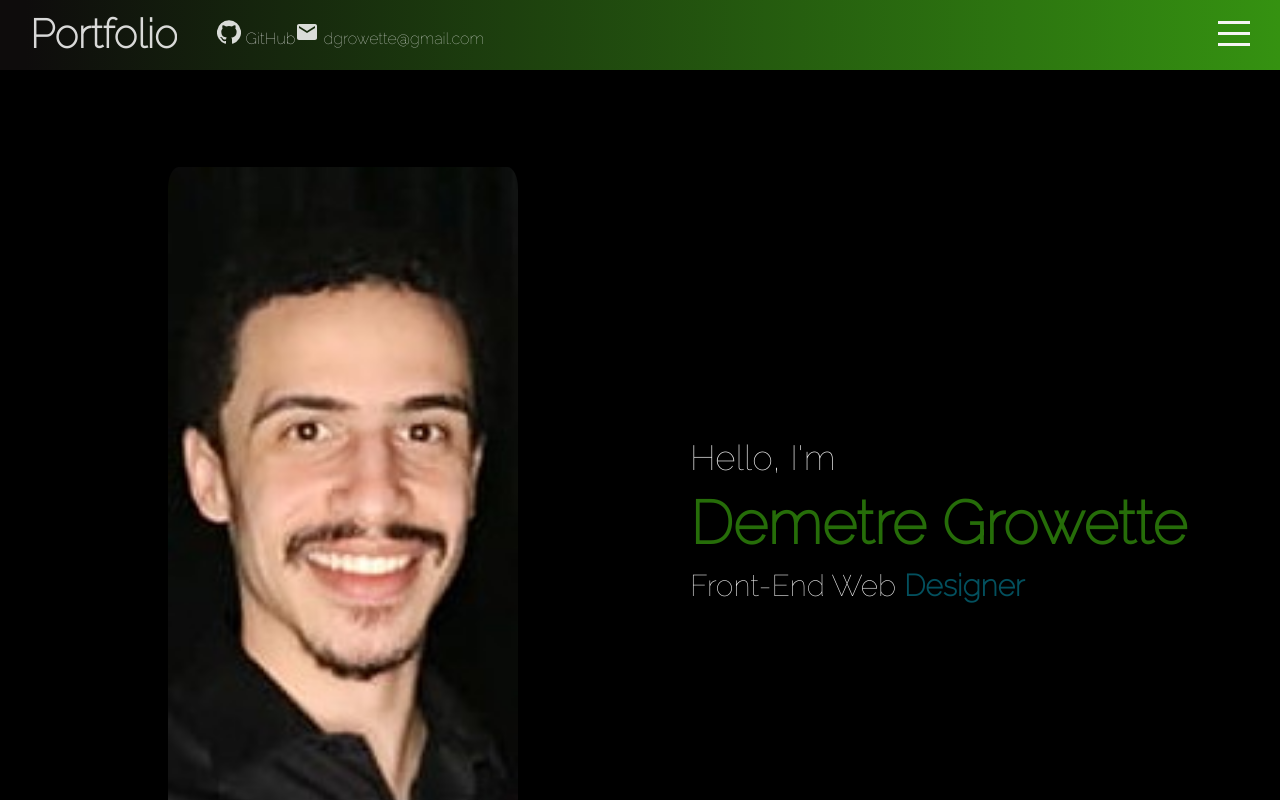
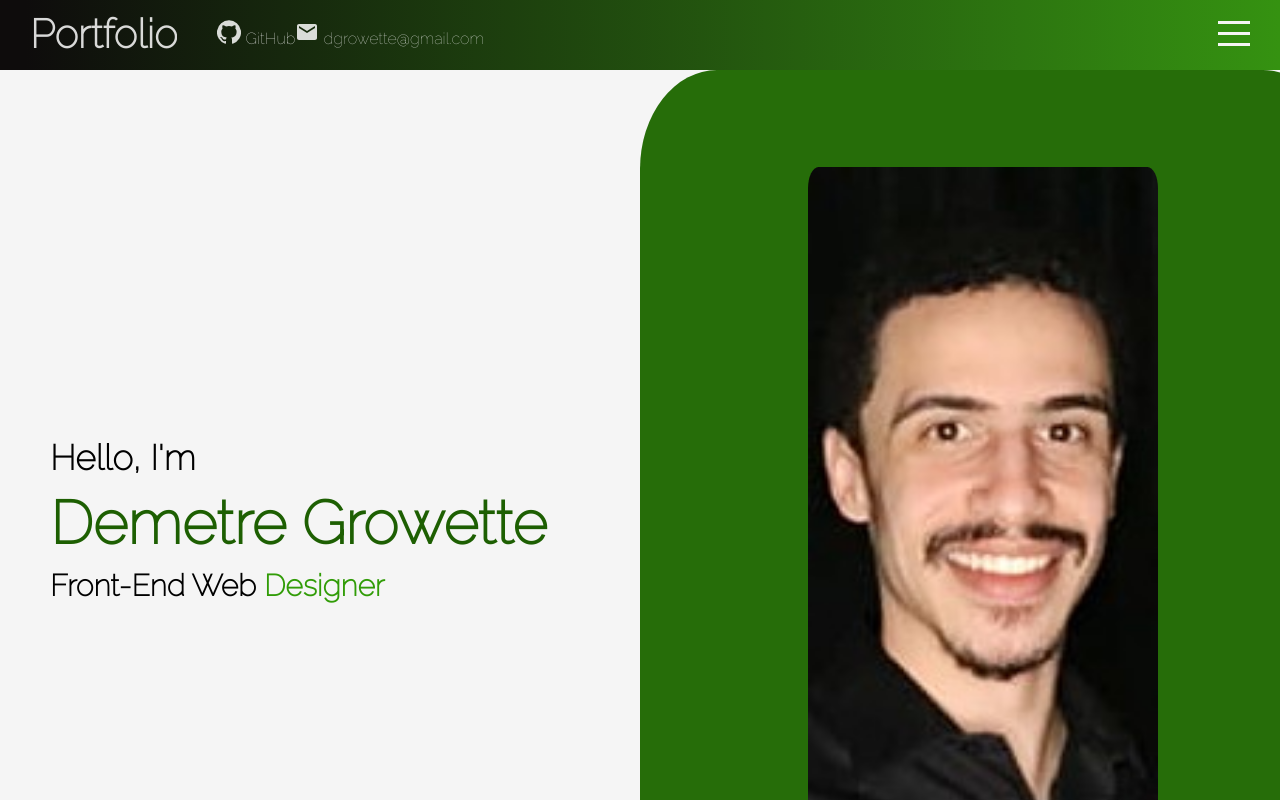
Before and after one commit to Trane7/portfolio, a React (Create React App) app in the folder portfolio/: page / in a window 1280 px wide. Built offline with nearby package versions, Linux system fonts and the light colour scheme; the HTML template or start-up script is replaced by a standard one.

Commit message:
switched my picture adn text

```diff
--- a/portfolio/src/components/intro/Intro.jsx
+++ b/portfolio/src/components/intro/Intro.jsx
@@ -18,12 +18,7 @@ export default function Intro() {
   return (
     <div className= "intro" id="intro">
         <div className="left">
-          <div className="imgContainer">
-            <img src={process.env.PUBLIC_URL + "/assets/me.png"} alt=""/>
-          </div>
-        </div>
-        <div className="right">
-          <div className="wrapper">
+        <div className="wrapper">
             <h2>Hello, I'm</h2>
             <h1>Demetre Growette</h1>
             <h3>Front-End Web <span ref={textRef}></span></h3>
@@ -32,6 +27,12 @@ export default function Intro() {
             <img src="assets/down.png" alt="" />
           </a>
         </div>
+        <div className="right">
+        <div className="imgContainer">
+            <img src={process.env.PUBLIC_URL + "/assets/me.png"} alt=""/>
+          </div>
+
+        </div>
     </div>
   )
 }
--- a/portfolio/src/components/intro/intro.scss
+++ b/portfolio/src/components/intro/intro.scss
@@ -1,7 +1,7 @@
 @import "../../global.scss";
 
 .intro{
-    background-color: black;
+    background-color: whitesmoke;
     display: flex;
 
     @include mobile{
@@ -9,14 +9,14 @@
         align-items: center;
     }
 
-    .left{
+    .right{
         flex: 0.5;
         overflow: hidden;
 
         .imgContainer{
             width: 700px;
             height: 900px;
-            // background-color: rgb(38, 109, 9);
+            background-color: rgb(38, 109, 9);
             border-radius: 11%;
             display: flex;
             align-items: flex-end;
@@ -32,7 +32,7 @@
         }
     }
 
-    .right{
+    .left{
         flex: 0.5;
         position: relative;
 
@@ -54,7 +54,7 @@
             h1{
                 font-size: 60px;
                 margin: 10px 0;
-                color: rgb(38, 109, 9);
+                color: rgb(29, 95, 2);
 
                 @include mobile{
                     font-size: 40px;
@@ -63,14 +63,14 @@
 
             h2{
                 font-size: 35px;
-                font-weight: 500;
-                color: whitesmoke;
+                font-weight: 700;
+                color: black;
             }
 
             h3{
                 font-size: 30px;
-                font-weight: 500;
-                color: whitesmoke;
+                font-weight: 700;
+                color: black;
 
 
                 @include mobile{
@@ -80,7 +80,7 @@
                 span{
                     font-size: 30px;
                     font-weight: 700;
-                    color: rgb(3, 80, 94);
+                    color: rgb(49, 156, 7);
                 }
 
                 .ityped-cursor {
```
